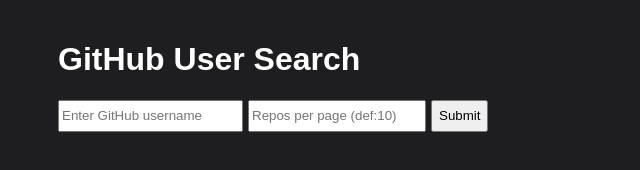
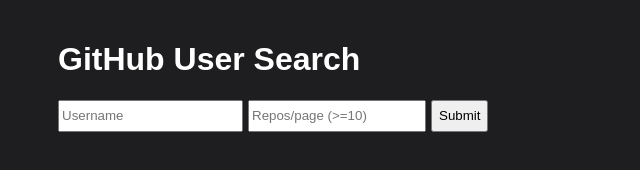
Before and after one commit to ImDoubD/GitSearch, a plain HTML site: page index.html in a window 1280 px wide. Shown: the full height of the page, 0-640 px from the left. Drawn offline with Linux system fonts and the light colour scheme.

Commit message:
2nd commit

```diff
--- a/index.html
+++ b/index.html
@@ -17,7 +17,7 @@
             type="text"
             id="usernameInput"
             name="username"
-            placeholder="Enter GitHub username"
+            placeholder="Username"
           />
           <input
             type="number"
@@ -27,7 +27,7 @@
             min="10"
             max="100"
             step="10"
-            placeholder="Repos per page (def:10)"
+            placeholder="Repos/page (>=10)"
           />
           <button type="submit">Submit</button>
           <p id="errorText" class="error-text"></p>
```
